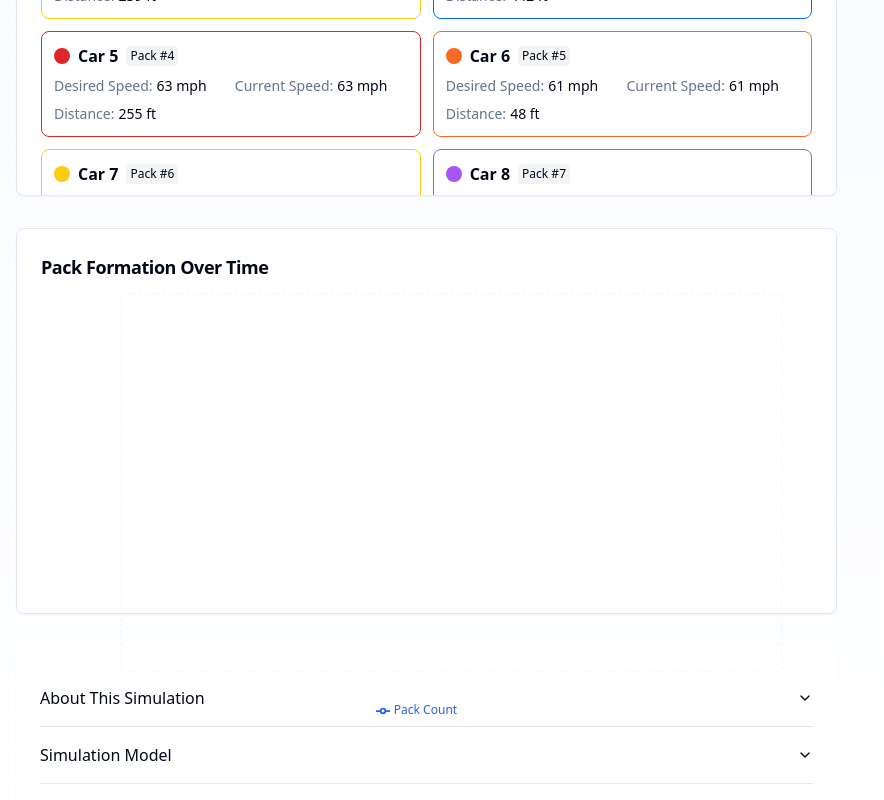
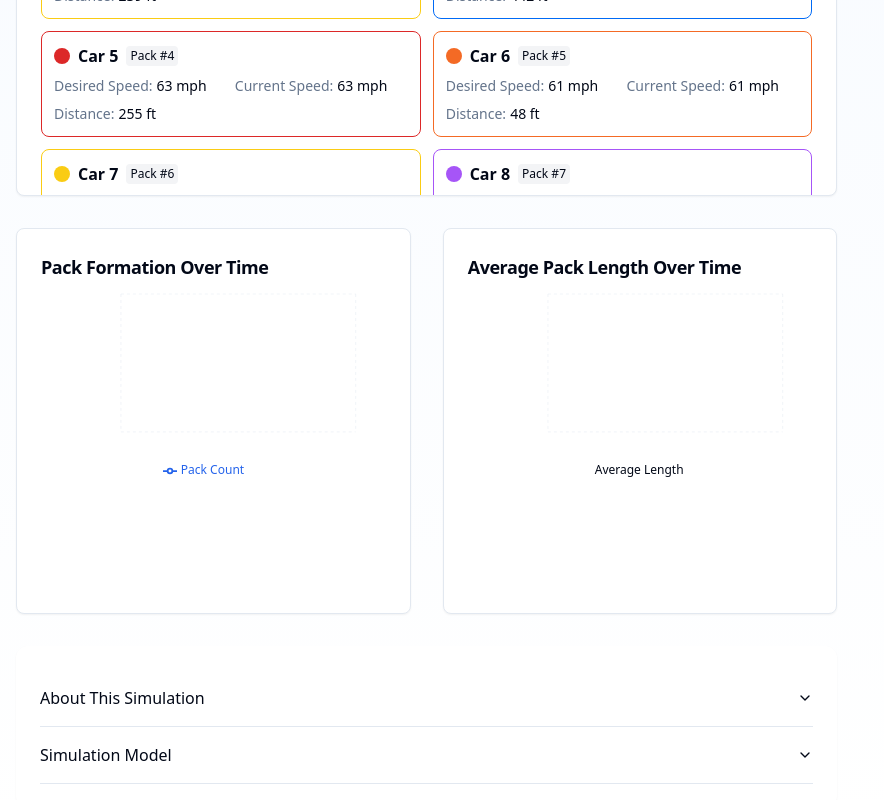
Before and after one commit to aaryanpraveen16/freeway-simulator, a React (Vite) app: page / in a window 1280 px wide. Shown: the part 1428-2228 px from the top of the page, without its empty margins (0-884 px from the left). Built offline with nearby package versions, Linux system fonts and the light colour scheme.

Commit message:
Add average packet length chart
Add a new chart component to display the average packet length over time.

```diff
--- /dev/null
+++ b/src/components/AveragePackLengthChart.tsx
@@ -0,0 +1,131 @@
+
+import React from "react";
+import { Card, CardContent, CardHeader, CardTitle } from "@/components/ui/card";
+import { ChartContainer } from "@/components/ui/chart";
+import { LineChart, Line, XAxis, YAxis, CartesianGrid, Tooltip, Legend, ResponsiveContainer } from "recharts";
+import { Car } from "@/utils/trafficSimulation";
+import { identifyPacks } from "./PackFormationChart";
+
+interface AveragePackLengthChartProps {
+  packLengthHistory: {
+    time: number;
+    averageLength: number;
+  }[];
+}
+
+const AveragePackLengthChart: React.FC<AveragePackLengthChartProps> = ({ packLengthHistory }) => {
+  return (
+    <Card>
+      <CardHeader className="pb-2">
+        <CardTitle className="text-lg">Average Pack Length Over Time</CardTitle>
+      </CardHeader>
+      <CardContent>
+        <div className="h-[300px]">
+          <ChartContainer
+            config={{
+              averageLength: {
+                label: "Average Length",
+                color: "hsl(var(--chart-yellow))"
+              }
+            }}
+          >
+            <LineChart
+              data={packLengthHistory}
+              margin={{
+                top: 5,
+                right: 30,
+                left: 20,
+                bottom: 5,
+              }}
+            >
+              <CartesianGrid strokeDasharray="3 3" />
+              <XAxis
+                dataKey="time"
+                name="Time"
+                label={{ value: "Time (seconds)", position: "insideBottomRight", offset: -10 }}
+              />
+              <YAxis
+                label={{ value: "Average Pack Length (feet)", angle: -90, position: "insideLeft" }}
+              />
+              <Tooltip formatter={(value) => [`${value.toFixed(1)} feet`, "Average Pack Length"]} />
+              <Legend />
+              <Line
+                type="monotone"
+                dataKey="averageLength"
+                name="Average Length"
+                stroke="hsl(var(--chart-yellow))"
+                activeDot={{ r: 8 }}
+              />
+            </LineChart>
+          </ChartContainer>
+        </div>
+      </CardContent>
+    </Card>
+  );
+};
+
+// Helper function to calculate average pack length
+export const calculateAveragePackLength = (cars: Car[], laneLength: number): number => {
+  if (cars.length === 0) return 0;
+
+  // Sort cars by position
+  const sortedCars = [...cars].sort((a, b) => a.position - b.position);
+
+  let packCount = 1;
+  let currentPackStart = 0;
+  let packLengths: number[] = [];
+  let currentPackSpeed = sortedCars[0].speed;
+
+  const safeDistanceThreshold = 100; // Safe distance threshold in feet
+  const gapThresholdBuffer = 50; // Buffer for gap threshold in feet
+  const totalGapThreshold = safeDistanceThreshold + gapThresholdBuffer;
+
+  for (let i = 1; i < sortedCars.length; i++) {
+    const car = sortedCars[i];
+    const prevCar = sortedCars[i - 1];
+
+    // Calculate gap between current car and previous car
+    let gap = car.position - prevCar.position;
+
+    // Adjust for track wraparound
+    if (gap < 0) {
+      gap += laneLength;
+    }
+
+    // Check both speed difference AND gap criteria
+    const speedDifference = Math.abs(car.speed - currentPackSpeed);
+    const isNewPackBySpeed = speedDifference > 10;
+    const isNewPackByGap = gap > totalGapThreshold;
+
+    if (isNewPackBySpeed || isNewPackByGap) {
+      // Calculate length of current pack
+      let packLength = prevCar.position - sortedCars[currentPackStart].position;
+
+      // Adjust for track wraparound for the pack length
+      if (packLength < 0) {
+        packLength += laneLength;
+      }
+
+      packLengths.push(packLength);
+      packCount++;
+      currentPackStart = i;
+      currentPackSpeed = car.speed;
+    }
+  }
+
+  // Don't forget the last pack
+  let lastPackLength = sortedCars[sortedCars.length - 1].position - sortedCars[currentPackStart].position;
+
+  // Adjust for track wraparound
+  if (lastPackLength < 0) {
+    lastPackLength += laneLength;
+  }
+
+  packLengths.push(lastPackLength);
+
+  // Calculate average
+  const totalPackLength = packLengths.reduce((sum, length) => sum + length, 0);
+  return packLengths.length ? totalPackLength / packLengths.length : 0;
+};
+
+export default AveragePackLengthChart;
--- a/src/pages/Index.tsx
+++ b/src/pages/Index.tsx
@@ -5,6 +5,7 @@ import StatsDisplay from "@/components/StatsDisplay";
 import CarStatsCard from "@/components/CarStatsCard";
 import SimulationInfo from "@/components/SimulationInfo";
 import PackFormationChart, { identifyPacks } from "@/components/PackFormationChart";
+import AveragePackLengthChart, { calculateAveragePackLength } from "@/components/AveragePackLengthChart";
 import {
   initializeSimulation,
   updateSimulation,
@@ -19,6 +20,11 @@ interface PackHistoryItem {
   packCount: number;
 }
 
+interface PackLengthHistoryItem {
+  time: number;
+  averageLength: number;
+}
+
 const Index = () => {
   const [params, setParams] = useState<SimulationParams>(defaultParams);
   const [cars, setCars] = useState<Car[]>([]);
@@ -26,6 +32,7 @@ const Index = () => {
   const [isRunning, setIsRunning] = useState<boolean>(false);
   const [elapsedTime, setElapsedTime] = useState<number>(0);
   const [packHistory, setPackHistory] = useState<PackHistoryItem[]>([]);
+  const [packLengthHistory, setPackLengthHistory] = useState<PackLengthHistoryItem[]>([]);
   const animationFrameRef = useRef<number | null>(null);
   const lastTimestampRef = useRef<number | null>(null);
   const lastPackRecordTimeRef = useRef<number>(0);
@@ -37,6 +44,7 @@ const Index = () => {
     setLaneLength(laneLength);
     setElapsedTime(0);
     setPackHistory([]);
+    setPackLengthHistory([]);
     lastPackRecordTimeRef.current = 0;
   }, [params]);
 
@@ -58,12 +66,21 @@ const Index = () => {
     initSimulation();
   }, [initSimulation]);
 
-  const recordPackData = useCallback((newCars: Car[], time: number) => {
+  const recordPackData = useCallback((newCars: Car[], time: number, currentLaneLength: number) => {
     if (time - lastPackRecordTimeRef.current >= 0.5) {
       const packCount = identifyPacks(newCars);
+      const averagePackLength = calculateAveragePackLength(newCars, currentLaneLength);
 
       setPackHistory(prev => {
         const newHistory = [...prev, { time: parseFloat(time.toFixed(1)), packCount }];
+        if (newHistory.length > 50) {
+          return newHistory.slice(-50);
+        }
+        return newHistory;
+      });
+
+      setPackLengthHistory(prev => {
+        const newHistory = [...prev, { time: parseFloat(time.toFixed(1)), averageLength: averagePackLength }];
         if (newHistory.length > 50) {
           return newHistory.slice(-50);
         }
@@ -90,7 +107,7 @@ const Index = () => {
     const updatedCars = updateSimulation(cars, laneLength, params, elapsedTime);
     setCars(updatedCars);
 
-    recordPackData(updatedCars, newElapsedTime);
+    recordPackData(updatedCars, newElapsedTime, laneLength);
 
     animationFrameRef.current = requestAnimationFrame(animationLoop);
   }, [laneLength, params, elapsedTime, cars, recordPackData]);
@@ -137,7 +154,10 @@ const Index = () => {
 
             <CarStatsCard cars={cars} laneLength={laneLength} />
 
-            <PackFormationChart packHistory={packHistory} />
+            <div className="grid grid-cols-1 md:grid-cols-2 gap-8">
+              <PackFormationChart packHistory={packHistory} />
+              <AveragePackLengthChart packLengthHistory={packLengthHistory} />
+            </div>
 
             <div className="bg-white rounded-xl shadow-sm p-6">
               <SimulationInfo />
```
